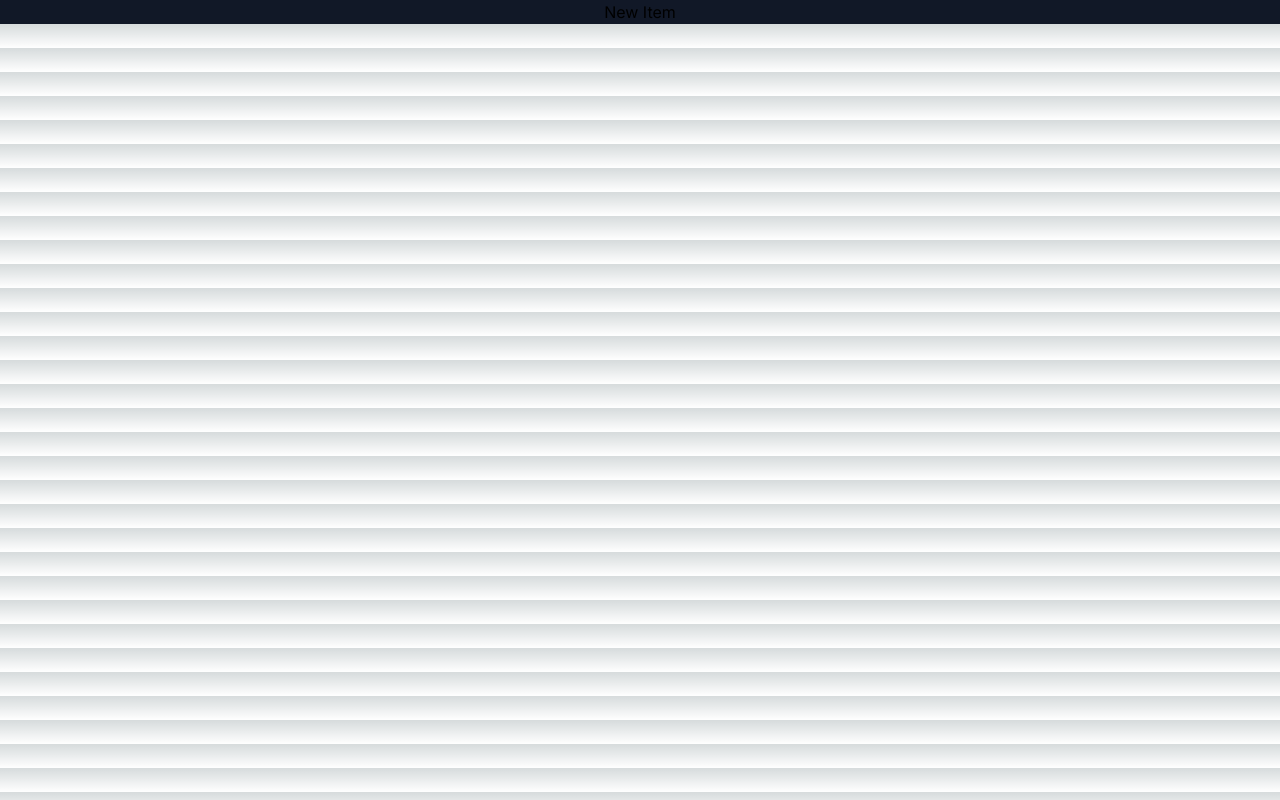
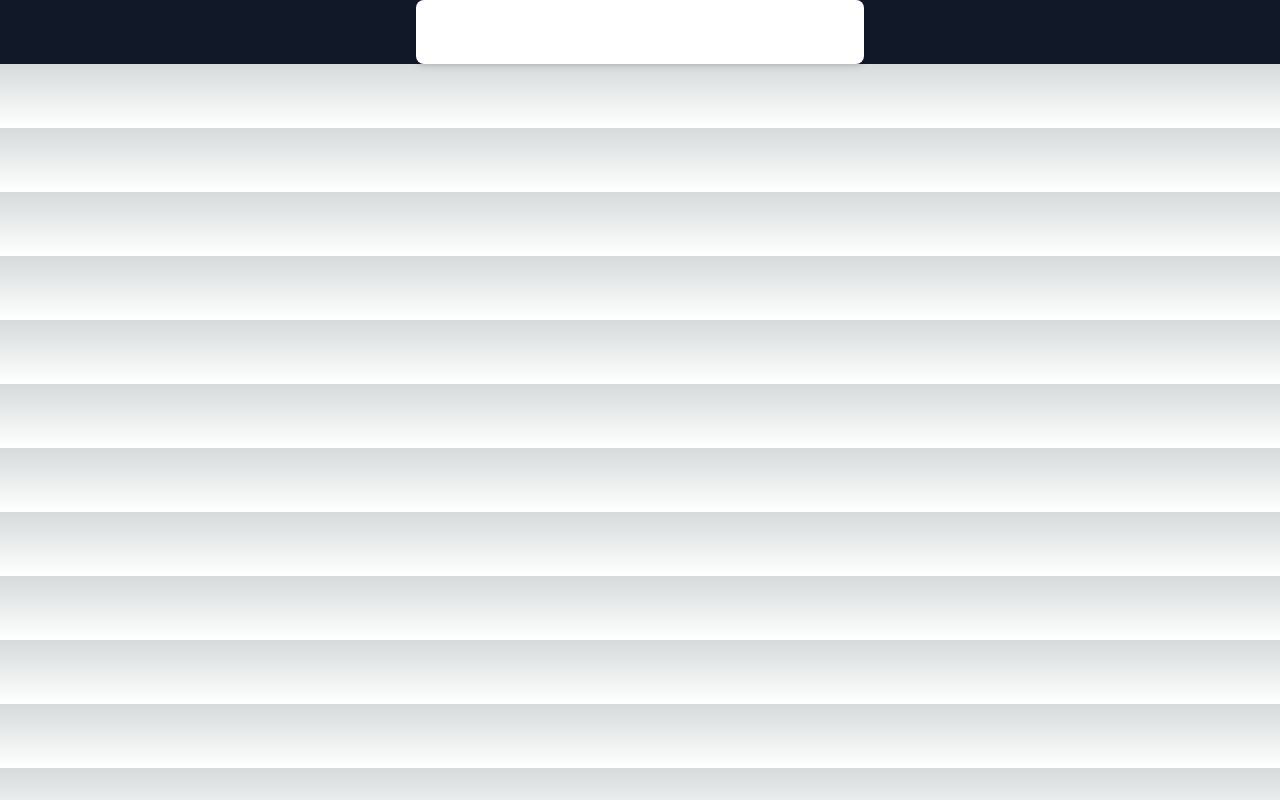
Before and after one commit to edwardmontilla/cprg306-assignments, a Next.js app: page /week4 in a window 1280 px wide. Built offline with nearby package versions, Linux system fonts and the light colour scheme.

Commit message:
Update new-item.js

```diff
--- a/app/week4/new-item.js
+++ b/app/week4/new-item.js
@@ -32,15 +32,15 @@ export default function NewItem() {
 
 
     return (
-                            /* use <input> inside <label> and <select> for drop down,
+                            /* use <input> inside <label> and <option> inside <select> for drop down,
                                 use <button> AND add (tag)="type" or "submit" */
 
         <main>
 
-            <div class="flex justify-center bg-gray-900 min-h-full">
+            <div class="bg-gray-900 min-h-full flex justify-center">
 
-                <div>
-                    <h1>New Item</h1>
+                <div class="w-full max-w-md bg-white p-8 rounded-lg shadow-md">
+
                 </div>
 
             </div>
```
